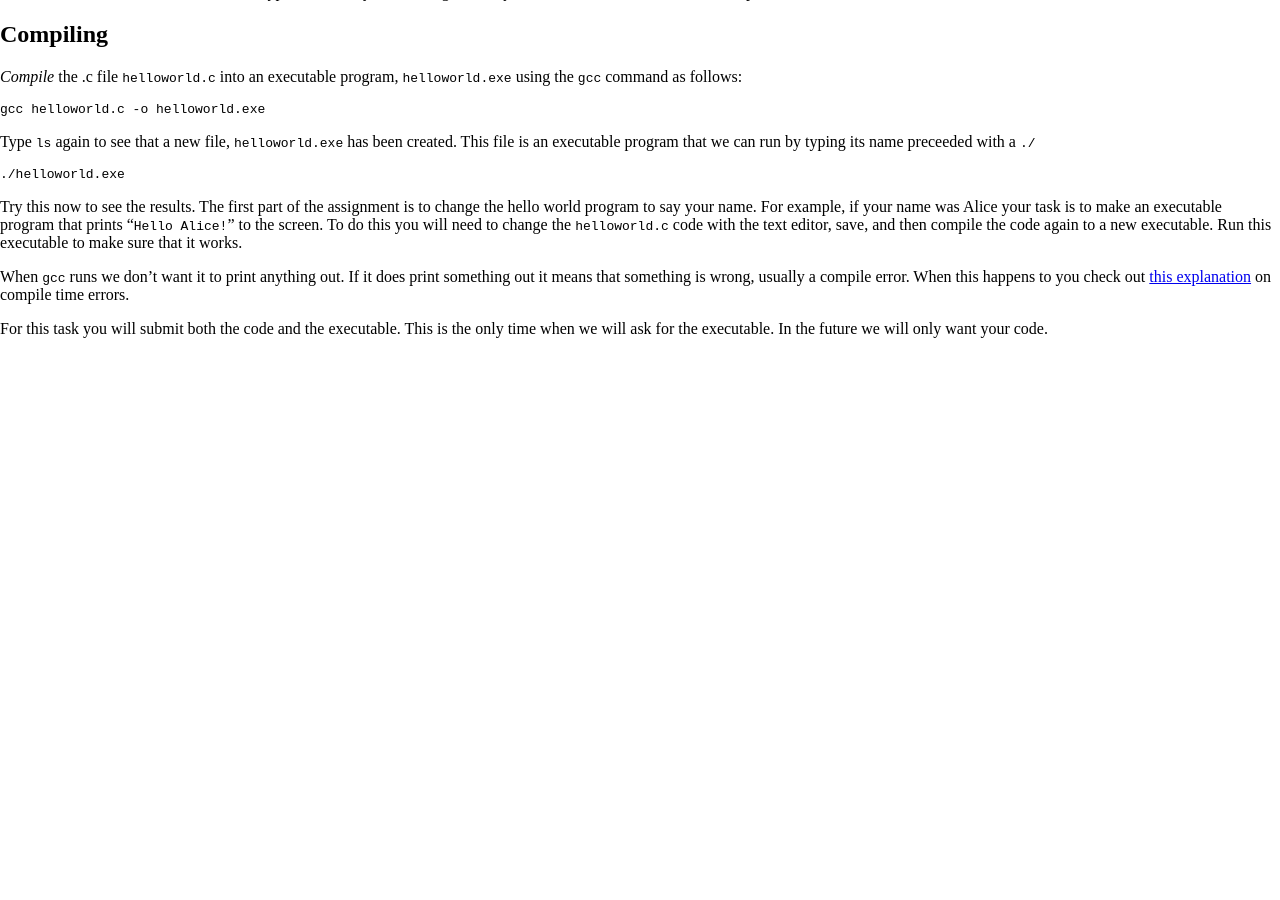
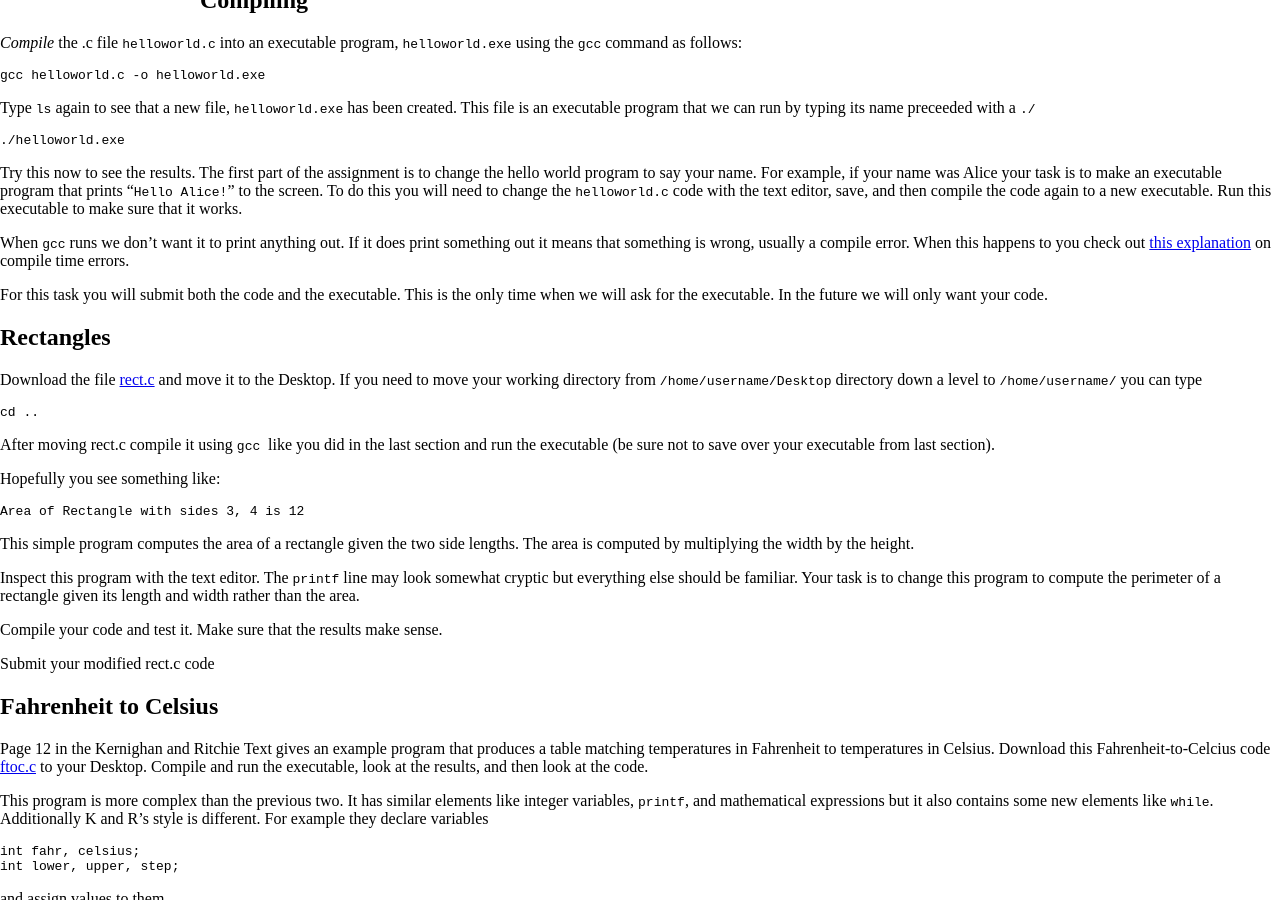
Before and after one commit to mrocklin/cmsc15200, a Jekyll site: the page built from assignments/hw0/index.md, in a window 1280 px wide and 900 px high, scrolled down 860 px. Built offline with Jekyll 4.4.1, drawn with Linux system fonts in a browser that asks for light colours; Markdown is read by kramdown in place of the engine named in the settings; before the commit the page ends 1198 px from its top, so only the background shows below that; some of the changed text lies outside the part shown.

Commit message:
added rest of HW0

```diff
--- a/assignments/hw0/index.md
+++ b/assignments/hw0/index.md
@@ -11,7 +11,7 @@ Introduction
 Hello World
 -----------
 
-Download the file [helloworld.c](helloworld.c), copy it to desktop *(see *A Few
+Download the file [helloworld.c](helloworld.c), copy it to desktop (see *A Few
 Linux Commands* below) and open it up with a text editor. If you double click on it the default text editor, Bluefish, will open.
 
 This is the most basic C program. It prints "Hello World!" to the screen. Our first step will be to compile this .c file into an executable or binary file.
@@ -19,14 +19,16 @@ This is the most basic C program. It prints "Hello World!" to the screen. Our fi
 A Few Linux Commands
 --------------------
 
-Open a terminal by going to *Applications:Accessories:Terminal*. You may want to right click on the Terminal option and select "Add this launcher to Panel" to make this useful program accessible on the top panel of the screen. We'll use it quite a bit.
-
-type
+Open a terminal by going to **Applications:Accessories:Terminal**. You may want
+to right click on the Terminal option and select "Add this launcher to Panel"
+to make this useful program accessible on the top panel of the screen. We'll
+use it quite a bit. Now type
 
     pwd
 
 to print your working directory (where you are). You should get something like
-`/home/your_username`. This is your home directory.
+`/home/your_username`. This is your home directory; all of your files will
+live here.
 
 You can list the files and directories in this directory by typing
 
@@ -72,3 +74,83 @@ this happens to you check out [this explanation](/tips/errors.html) on compile t
 errors.
 
 For this task you will submit both the code and the executable. This is the only time when we will ask for the executable. In the future we will only want your code.
+
+Rectangles
+----------
+
+Download the file [rect.c](rect.c) and move it to the Desktop. If you need to move your working directory from <code>/home/username/Desktop</code> directory down a level to <code>/home/username/</code> you can type
+
+    cd ..
+
+After moving rect.c compile it using <code>gcc </code> like you did in the last section and run the executable (be sure not to save over your executable from last section).
+
+Hopefully you see something like:
+
+    Area of Rectangle with sides 3, 4 is 12
+
+This simple program computes the area of a rectangle given the two side lengths. The area is computed by multiplying the width by the height.
+
+Inspect this program with the text editor. The <code>printf</code> line may look somewhat cryptic but everything else should be familiar. Your task is to change this program to compute the perimeter of a rectangle given its length and width rather than the area.
+
+Compile your code and test it. Make sure that the results make sense.
+
+Submit your modified rect.c code
+
+Fahrenheit to Celsius
+---------------------
+
+Page 12 in the Kernighan and Ritchie Text gives an example program that
+produces a table matching temperatures in Fahrenheit to temperatures in
+Celsius. Download this Fahrenheit-to-Celcius code [ftoc.c](ftoc.c) to your Desktop. Compile and run the executable, look at the results, and then look at the code.
+
+This program is more complex than the previous two. It has similar elements like integer variables, <code>printf</code>, and mathematical expressions but it also contains some new elements like <code>while</code>. Additionally K and R's style is different. For example they declare variables
+
+    int fahr, celsius;
+    int lower, upper, step;
+
+and assign values to them
+
+    lower = 0;      /* lower limit of temperature scale */
+    upper = 300;    /* upper limit */
+    step = 10;      /* step size */
+    fahr = lower;
+
+in two different steps. If you can understand this program perfectly then that's great, but it's not necessary for today's assignment.
+
+Task one
+--------
+
+Decrease the stepsize to increase the number of rows in the table. Set the step variable to 5 and see the effect this has on the output of the program. Do this again, setting the step size to 1.
+
+Submit your <code>ftoc.c</code> code with step size equal to one.
+
+Task two
+--------
+
+This program converts degrees Fahrenheit (F) to degrees Celsius (C) by the following formula
+
+    C = 5 * (F-32) / 9
+
+A similar conversion is to change miles per hour (mph) to kilometers per hour (kph)
+
+    kph = 1.6 * mph
+
+Copy the <code>ftoc.c</code> program to a new file, <code>mtok.c</code> by typing
+
+    cp ftoc.c mtok.c
+
+in the terminal. Edit this program so that it displays a table converting miles per hour to kilometers per hour, starting from 0 up to 100 miles per hour in steps of 10.  Your output should look something like this:
+
+    0    0
+    10   16
+    20   32
+    30   48
+    40   64
+    50   80
+    60   96
+    70   112
+    80   128
+    90   144
+    100  160
+
+Submit your <code>mtok.c</code> file
```
Also changed, not shown: other parts of assignments/hw0/index.md (+1 -1 lines).
